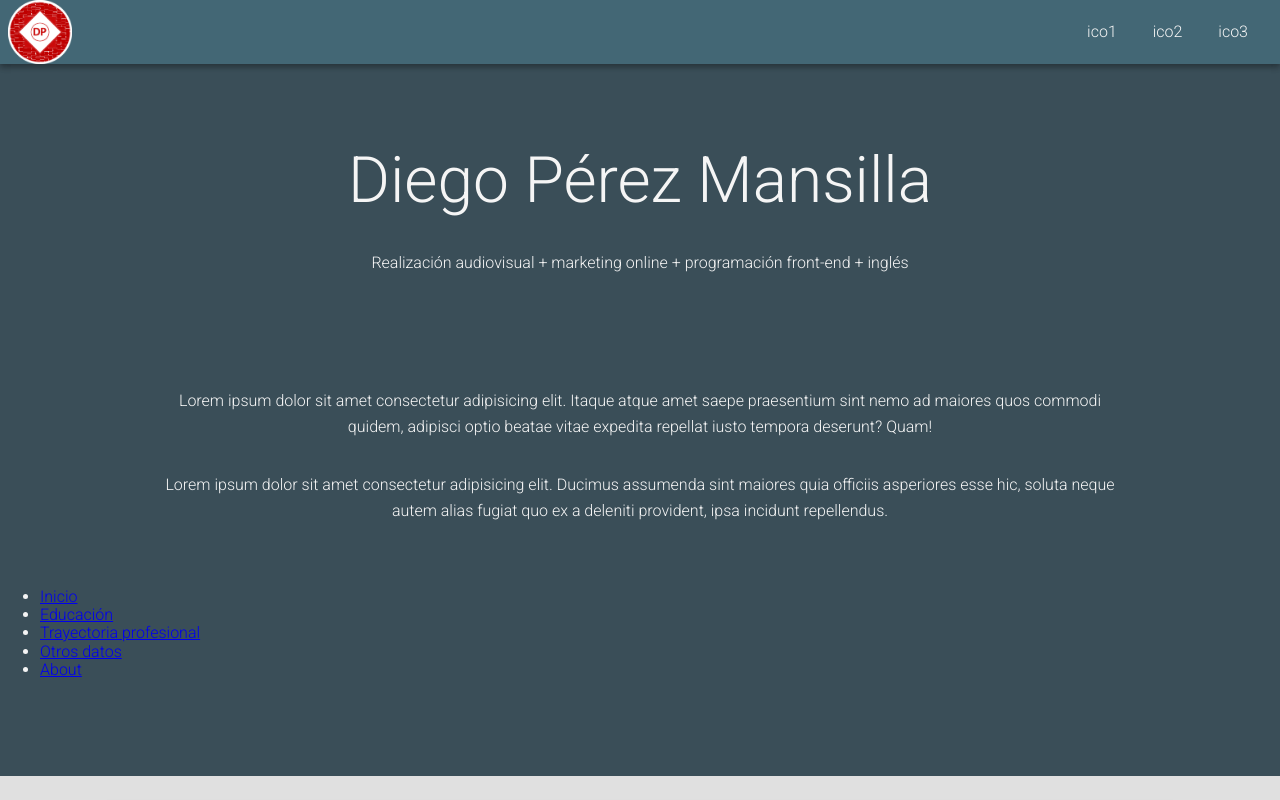
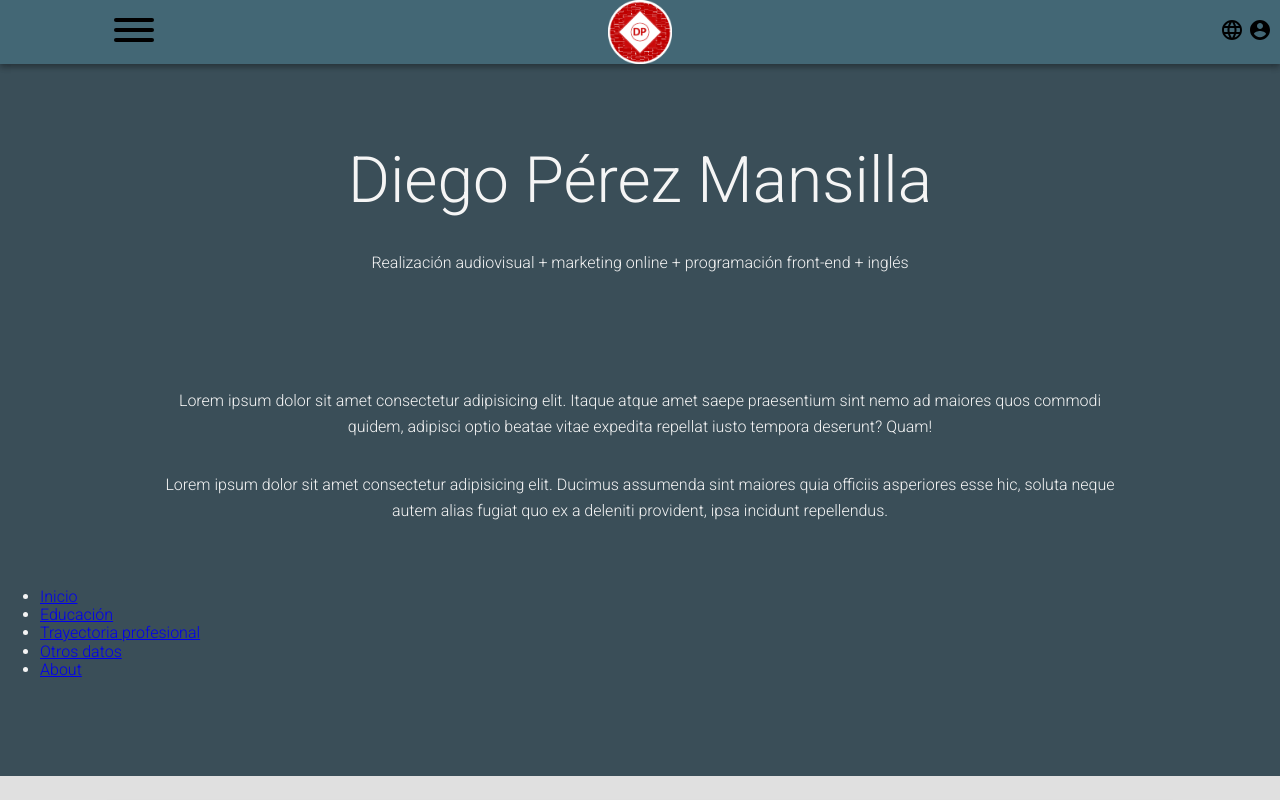
Before and after one commit to Dieguetex/Curriculum, a website: page index.html in a window 1280 px wide. Shown: the top 800 px of the page. Drawn offline with nearby package versions, Linux system fonts and the light colour scheme.

Commit message:
iconos banner

```diff
--- a/index.html
+++ b/index.html
@@ -7,6 +7,8 @@
     <title>Diego Pérez Mansilla</title>
     <link rel="stylesheet" href="./node_modules/normalize.css/normalize.css">
     <link href="https://fonts.googleapis.com/css?family=Roboto:100,300" rel="stylesheet">
+    <link href="https://fonts.googleapis.com/icon?family=Material+Icons" rel="stylesheet">
+    <link href="./assets/hamburgers/dist/hamburgers.css" rel="stylesheet">
     <link rel="stylesheet" href="./css/style.css">
     <script src="./javascript/app.js" type="module"></script>
 </head>
@@ -21,15 +23,20 @@
         </div>
 
         <div class="banner">
+            <button class="hamburger--elastic" type="button">
+                <span class="hamburger-box">
+                <span class="hamburger-inner"></span>
+                </span>
+            </button>
             <div>
                 <a href="./">
                     <img src="./assets/LogoBest.png" alt="" srcset="">
                 </a>
             </div>
             <div>
-                <span class="float"><p>ico1</p></span>
-                <span class="float"><p>ico2</p></span>
-                <span class="float"><p>ico3</p></span>
+                <span class="float"><img src="./assets/icons/round-language-24px.svg" alt=""></span>
+                <span class="float"><img src="./assets/icons/round-account_circle-24px.svg" alt=""></span>
+<!--                 <span class="float"><p>ico3</p></span>  -->
             </div>
         </div>
         <nav>
--- a/javascript/app.js
+++ b/javascript/app.js
@@ -0,0 +1,7 @@
+    var hamburger = document.querySelector(".hamburger--elastic");
+    // On click
+    hamburger.addEventListener("click", function() {
+        // Toggle class "is-active"
+        hamburger.classList.toggle("is-active");
+        // Do something else, like open/close menu
+  });
--- a/scss/style.scss
+++ b/scss/style.scss
@@ -1,5 +1,4 @@
 @import 'material-shadow';
-/* "nodemon -e scss -x \"sass scss:css\"*/
 
 *, *::before, *::after,
 *:before, *:after {
@@ -40,13 +39,12 @@ header{
             @include material-shadow($z-depth: 2, $strength: 3);
 
         }
-
-
         .float {
             transition: all .2s ease-out;
             &:hover {
             transform: translateY(-2px);
             @include material-shadow(3);
+            border-radius: 100%;
             }
         }
 
@@ -55,13 +53,22 @@ header{
         width: 100%;
         background-color: #436775;
         height: 4rem;
-        padding: 0 1.5rem;
-        padding-left: 0.5rem;
+        padding: 0 0.5rem;
         display: grid;
-        grid-template-columns: 47.5% 47.5%;
-        grid-column-gap: 5%;
+        grid-template-columns: 40% 20% 40%;
         align-items: center;
+        justify-content: center;
+        justify-items: center;
 
+        //hamburguesa
+        .hamburger--elastic{
+            justify-self: start;
+            background-color: #436775;
+            border: none;
+            width: 50%;
+        }
+
+        //logo
         div:nth-of-type(1) {
             width: 4rem;
             height: 4rem;
@@ -70,20 +77,22 @@ header{
                 height: 100%;
             }
         }
+        //iconos
         div:nth-of-type(2){
-            display: inline;
-            text-align: end;
+            justify-self: end;
             span{
                 display: inline-block;
-                p{
-                    padding-left: .5rem;
+                height: 1.5rem;
+                /*img{
+                     padding-left: .5rem;
                     padding-right: .5rem;
+                    border-radius: 50%;
                     margin-top: .5rem;
                     margin-bottom: .5rem;
                 }
             }
             span:nth-of-type(3), span:nth-of-type(2) {
-                margin-left: 1rem;
+                margin-left: 1rem; */
             }
         }
     }
```
Also changed, not shown: assets/icons/round-account_circle-24px.svg (added), assets/icons/round-arrow_upward-24px.svg (added), assets/icons/round-business_center-24px.svg (added), assets/icons/round-get_app-24px.svg (added), assets/icons/round-language-24px.svg (added), assets/icons/round-mail-24px.svg (added), assets/icons/round-school-24px.svg (added), assets/icons/round-warning-24px.svg (added), css/style.css, 1 other file.
